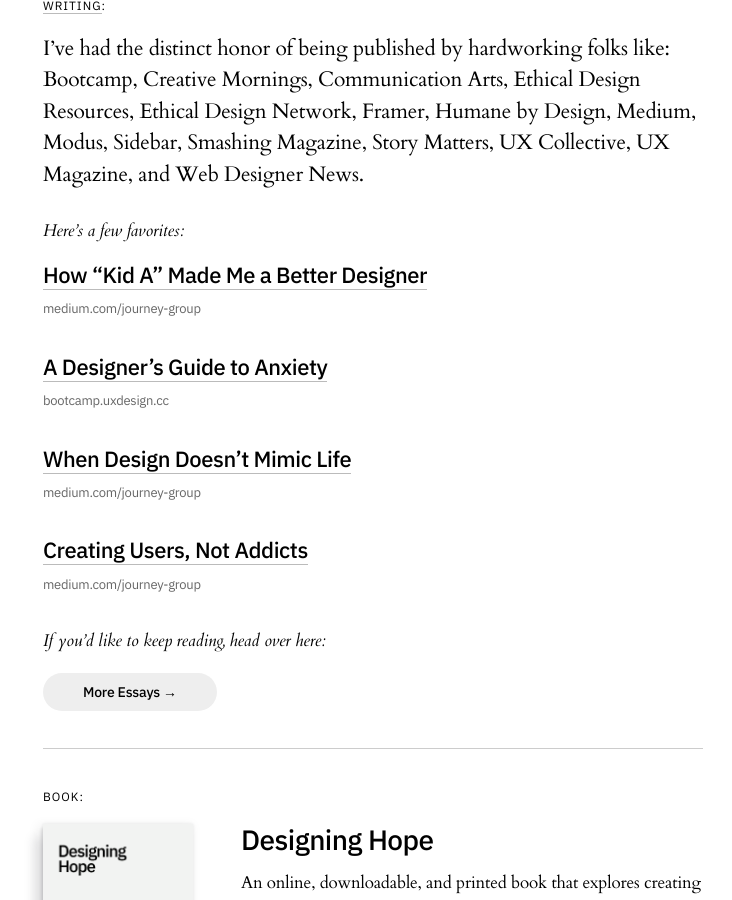
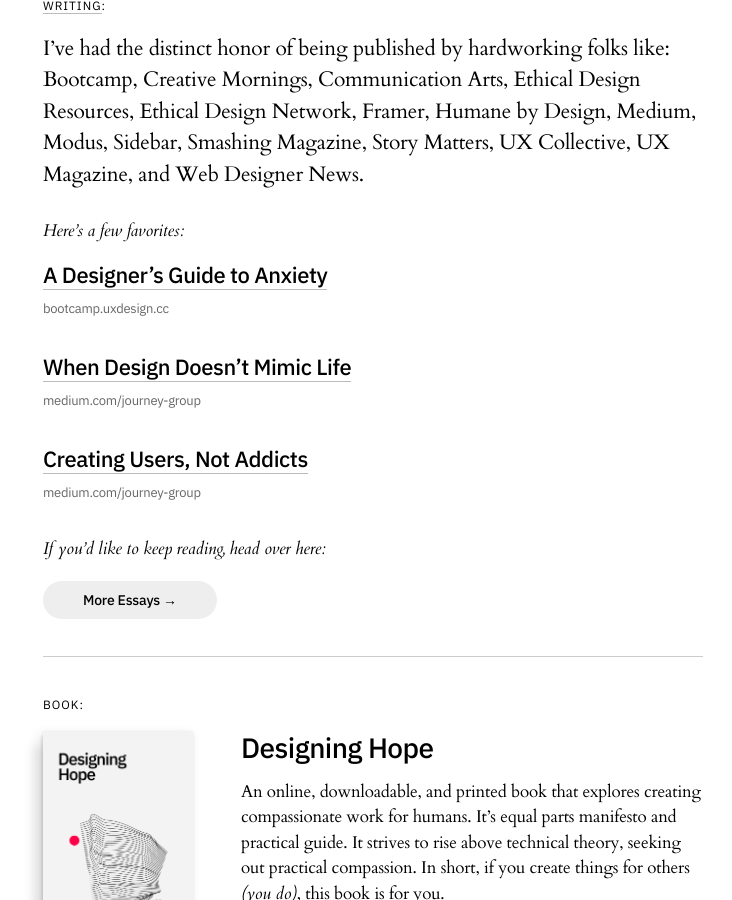
Before and after one commit to jeremydcherry/jeremydcherry.github.io, a Jekyll site: the page built from index.md, in a window 1280 px wide and 900 px high, scrolled down 765 px. Shown: the whole window, without its empty margins (417-1149 px from the left). Built offline with Jekyll 4.4.1, drawn with Linux system fonts in a browser that asks for light colours.

Commit message:
Updated homepage essays list

```diff
--- a/index.md
+++ b/index.md
@@ -18,9 +18,6 @@
 I’ve had the distinct honor of being published by hardworking folks like: Bootcamp, Creative Mornings, Communication Arts, Ethical Design Resources, Ethical Design Network, Framer, Humane by Design, Medium, Modus, Sidebar, Smashing Magazine, Story Matters, UX Collective, UX Magazine, and Web Designer News.
 
 ##### _Here's a few favorites:_
-
-### [How “Kid A” Made Me a Better Designer](https://medium.com/journey-group/how-kid-a-made-me-a-better-designer-7d0bc56892f6)
-###### medium.com/journey-group
 
 ### [A Designer’s Guide to Anxiety](https://bootcamp.uxdesign.cc/a-designers-guide-to-anxiety-6da57ffe3c12)
 ###### bootcamp.uxdesign.cc
```
